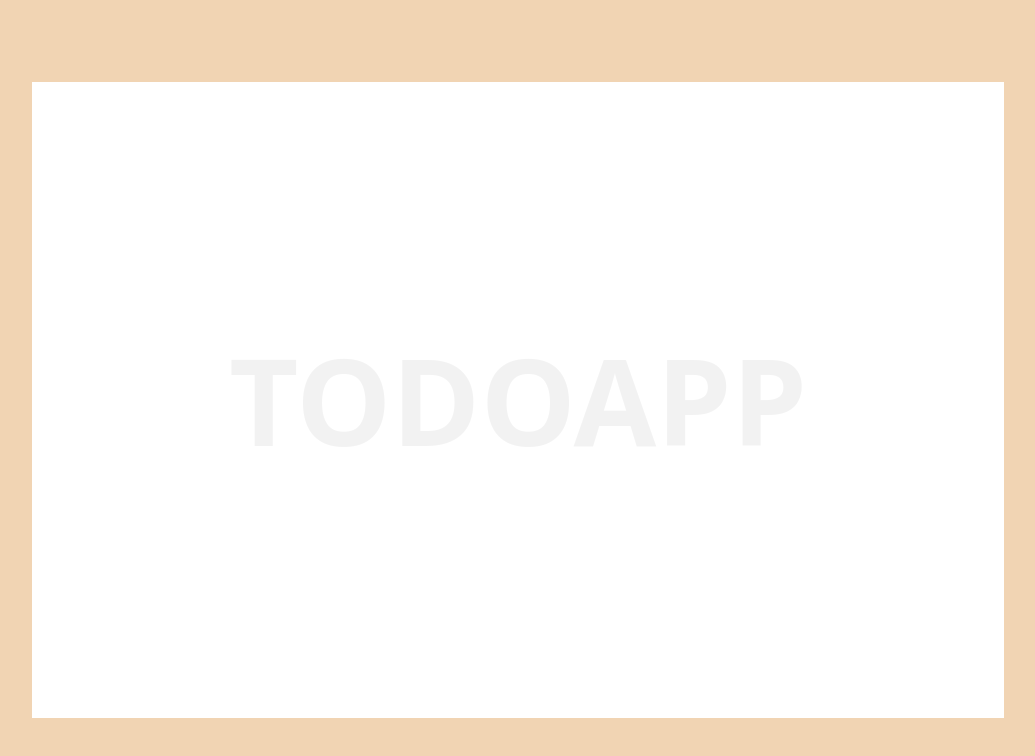
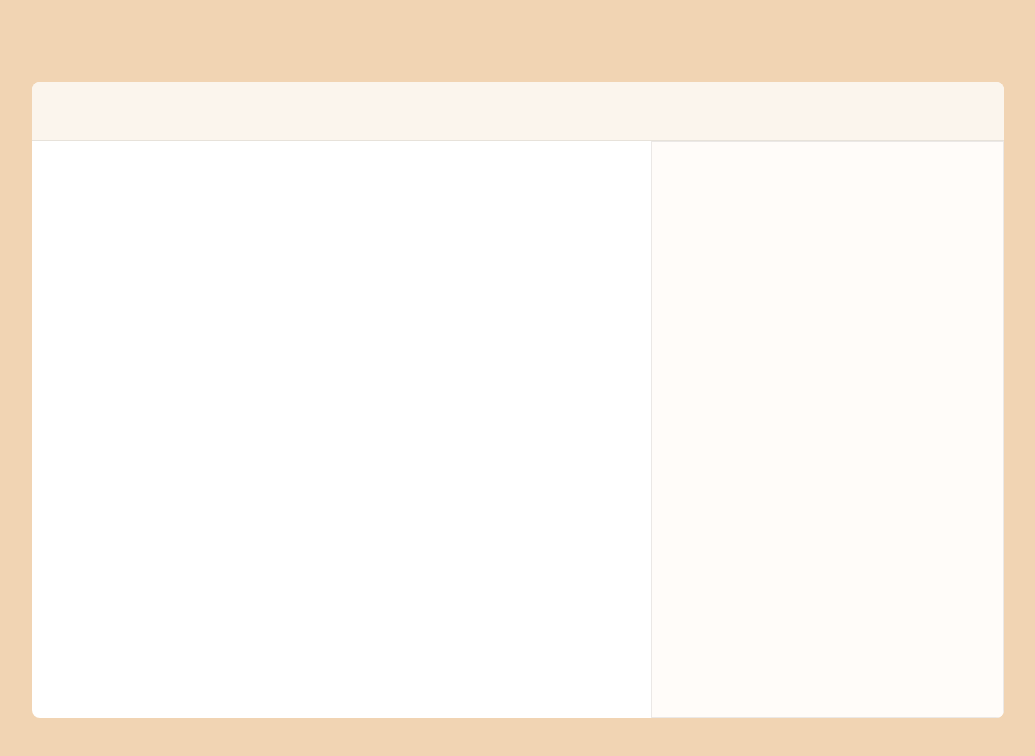
Before and after one commit to Ryuuutaaa/authenticate-t, a React (Vite) app: page / in a window 1280 px wide. Shown: the top 756 px of the page, without its empty margins (122-1157 px from the left). Built offline with nearby package versions, Linux system fonts and the light colour scheme.

Commit message:
feat: add setup layout ui

```diff
--- a/src/App.tsx
+++ b/src/App.tsx
@@ -1,10 +1,16 @@
 const App = () => {
   return (
     <div className="flex items-center justify-center font-sans bg-[#f1d4b3] min-h-screen">
-      <h1 className="text-[120px] font-bold text-black/5 uppercase absolute left-1/2 -translate-x-1/2">
+      <h1 className="text-[120px] font-bold text-black/5 uppercase absolute left-1/2 -translate-x-1/2 tracking-[0.2rem]">
         TodoApp
       </h1>
-      <main className="w-[972px] h-[636px] bg-white"></main>
+      <main className="relative w-[972px] h-[636px] bg-white rounded-[8px] shadow-[0_4px_4px_rgba(0,0,0,0.0)] grid grid-cols-[7fr_4fr] grid-rows-[59px_1fr] overflow-hidden">
+        <header className="col-[1/3] row-[1/2] bg-[#fbf5ed] border-b border-black/[0.08]"></header>
+
+        <ul></ul>
+
+        <section className="col-[2/3] row-[2/3] bg-[#fffcf9] border-1 border-black/[0.08]"></section>
+      </main>
       <footer></footer>
     </div>
   );
```
